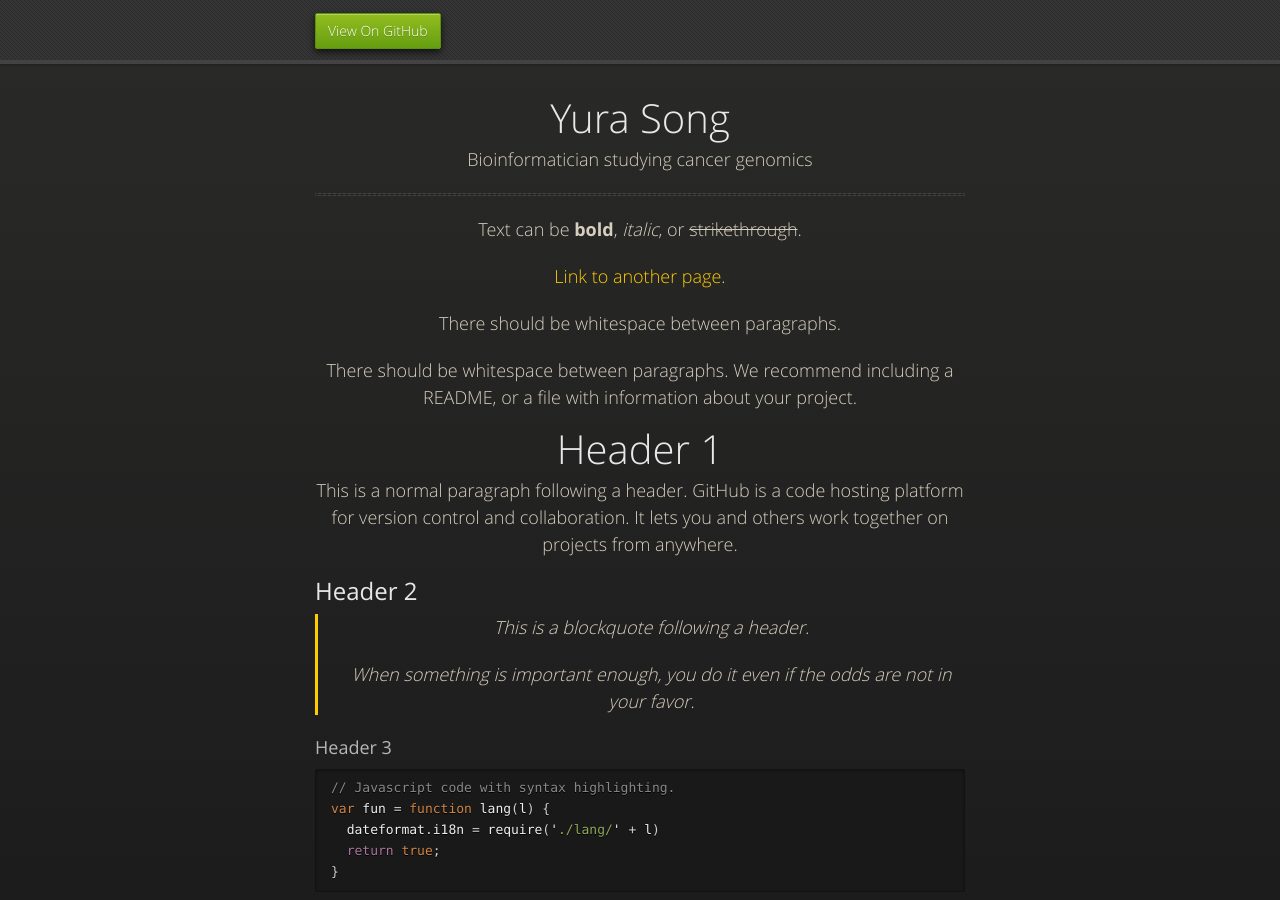
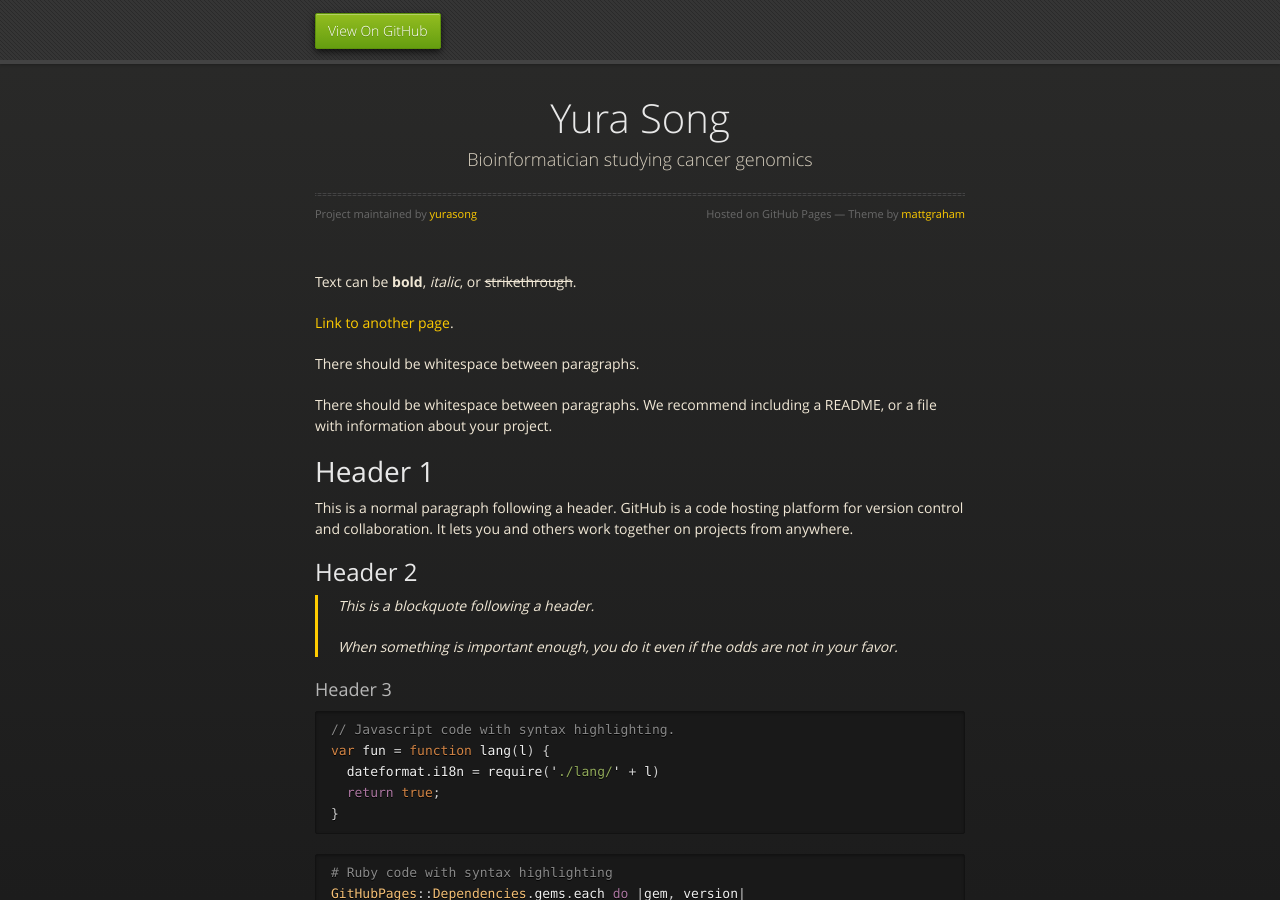
Before and after one commit to yurasong/yurasong.github.io, a Jekyll site: the page built from index.md, in a window 1280 px wide and 900 px high. Built offline with Jekyll 4.4.1, drawn with Linux system fonts in a browser that asks for light colours.

Commit message:
html test again

```diff
--- a/_layouts/default.html
+++ b/_layouts/default.html
@@ -36,6 +36,9 @@
           <h1>{{ site.title | default: site.github.repository_name }}</h1>
           <p>{{ site.description | default: site.github.project_tagline }}</p>
           <hr>
+          <span class="credits left">Project maintained by <a href="{{ site.github.owner_url }}">{{ site.github.owner_name }}</a></span>
+          <span class="credits right">Hosted on GitHub Pages &mdash; Theme by <a href="https://twitter.com/mattgraham">mattgraham</a></span>
+        </div>
 
         {{ content }}
 
```
